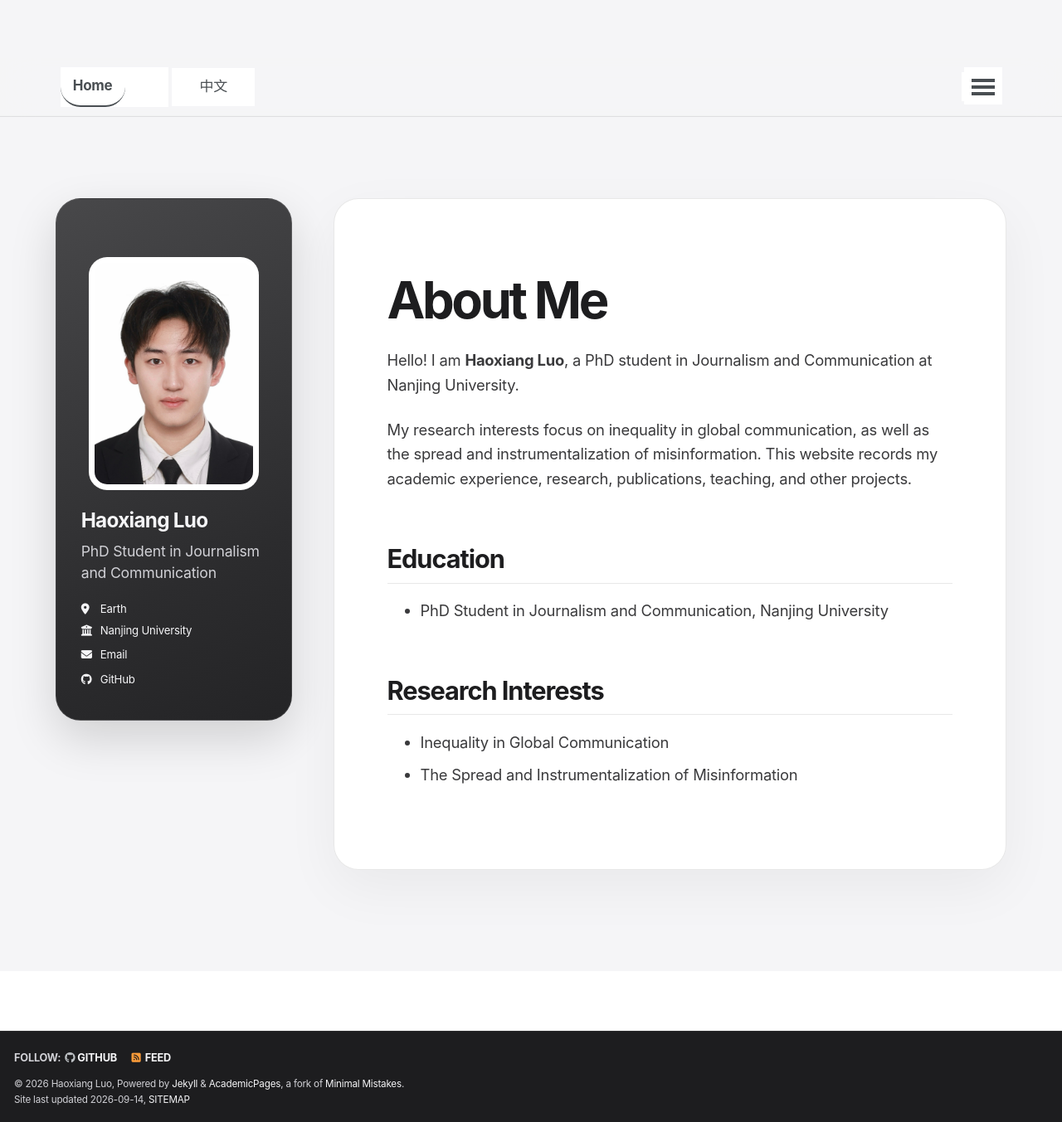
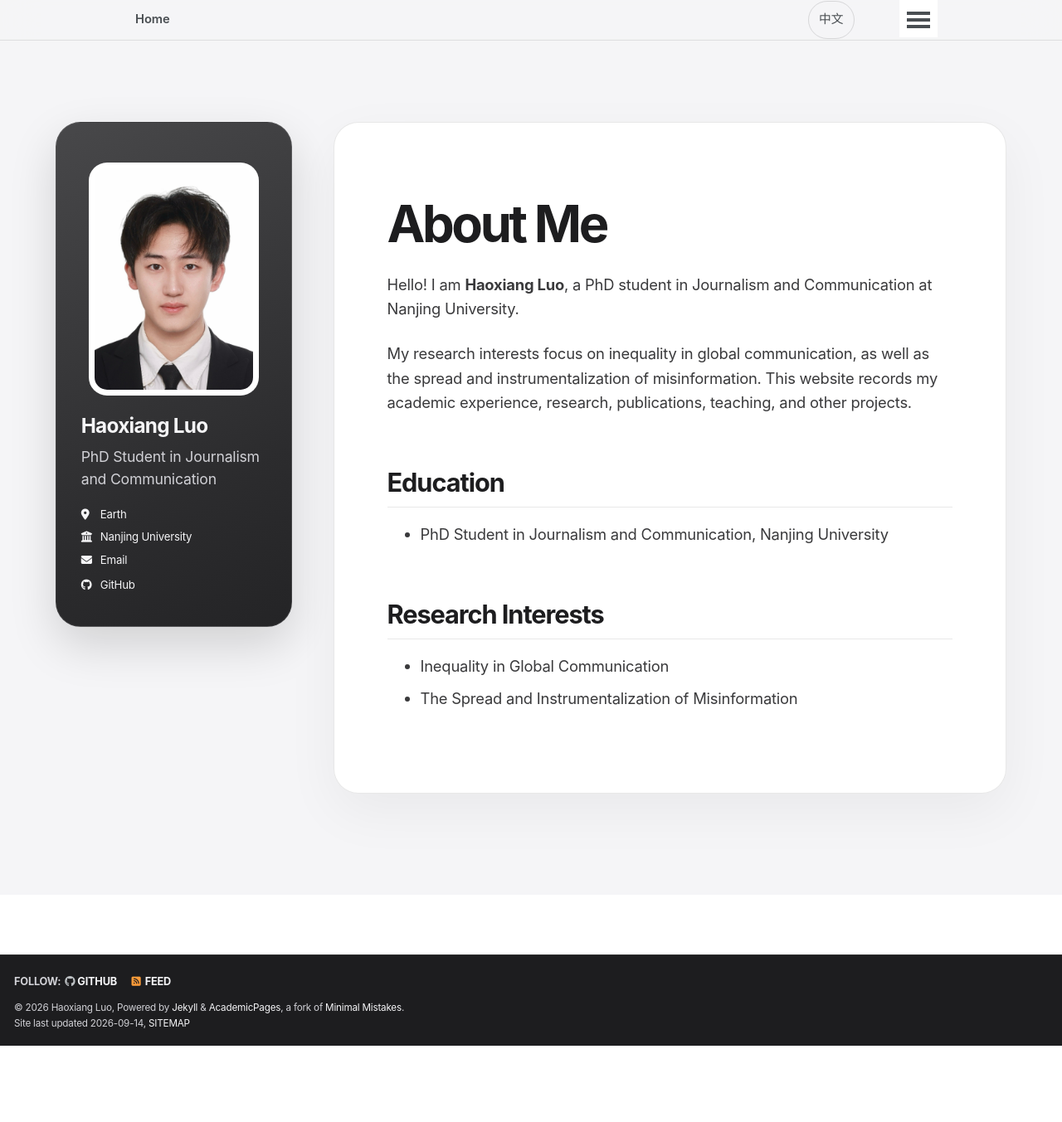
Before and after one commit to HaoxiangLuo/HaoxiangLuo.github.io, a Jekyll site: the page built from _pages/about.md, in a window 1280 px wide and 1353 px high. Shown: the whole window at 83% size. Built offline with Jekyll 4.4.1, drawn with Linux system fonts in a browser that asks for light colours; a style sheet for code colours, icons or effects is not loaded.

Commit message:
Align the global navigation and style the language switcher

```diff
--- a/assets/css/main.scss
+++ b/assets/css/main.scss
@@ -728,3 +728,86 @@ body {
     font-size: 2.45rem;
   }
 }
+
+
+/* Global navigation: flush to the viewport, centered like apple.com. */
+body {
+  padding-top: 0 !important;
+}
+
+.masthead {
+  position: sticky;
+  top: 0;
+  width: 100%;
+  min-height: 48px;
+}
+
+.masthead__inner-wrap {
+  max-width: 1024px;
+  margin: 0 auto;
+  padding: 0 1.25rem;
+}
+
+.masthead__menu,
+.greedy-nav {
+  width: 100%;
+}
+
+.greedy-nav .visible-links {
+  justify-content: space-between;
+  min-height: 48px;
+  gap: clamp(0.5rem, 3vw, 3rem);
+}
+
+.masthead__menu-item,
+.masthead__menu-item--lg {
+  padding-right: 0;
+  background: transparent;
+}
+
+.greedy-nav a {
+  padding: 0.55rem 0.7rem;
+  font-size: 0.82rem;
+  font-weight: 450;
+  letter-spacing: -0.01em;
+}
+
+.masthead__menu-item.selected a {
+  border-bottom: 0;
+  font-weight: 600;
+}
+
+.language-toggle {
+  margin-left: auto;
+}
+
+.language-toggle a {
+  min-width: 2.75rem;
+  border: 1px solid rgba(29, 29, 31, 0.14);
+  border-radius: 999px;
+  text-align: center;
+}
+
+.language-toggle a:hover {
+  border-color: rgba(29, 29, 31, 0.3);
+  background: rgba(29, 29, 31, 0.06);
+}
+
+#theme-toggle.tail {
+  margin-left: 0;
+}
+
+@media (max-width: 767px) {
+  .masthead__inner-wrap {
+    padding: 0 0.45rem;
+  }
+
+  .greedy-nav .visible-links {
+    gap: 0.1rem;
+  }
+
+  .greedy-nav a {
+    padding: 0.5rem 0.45rem;
+    font-size: 0.76rem;
+  }
+}
```
